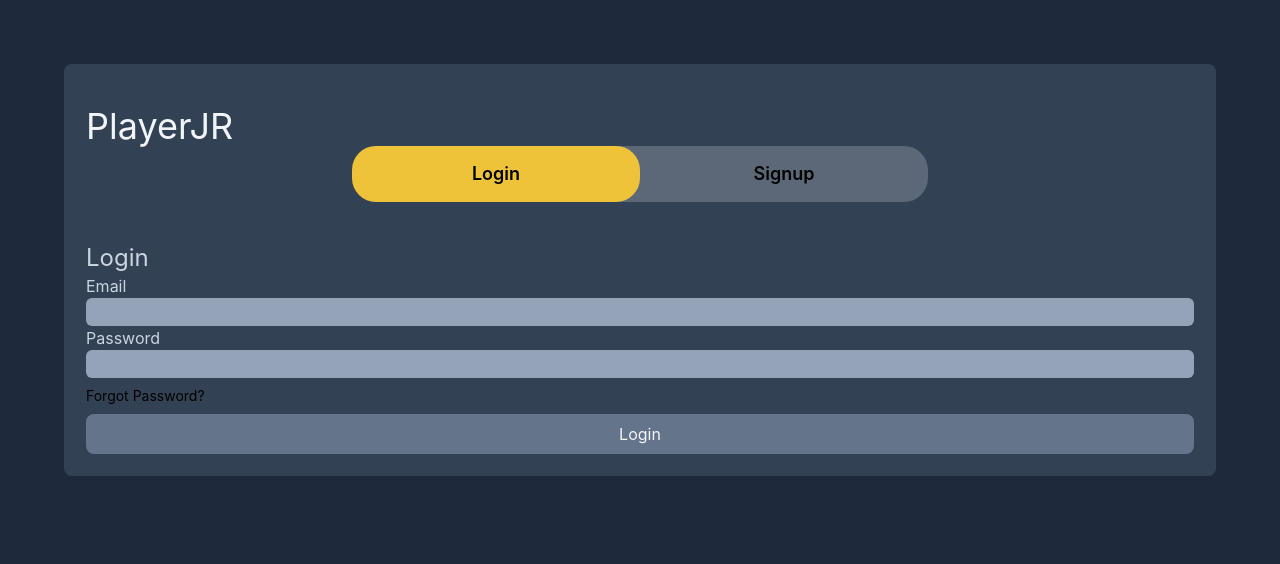
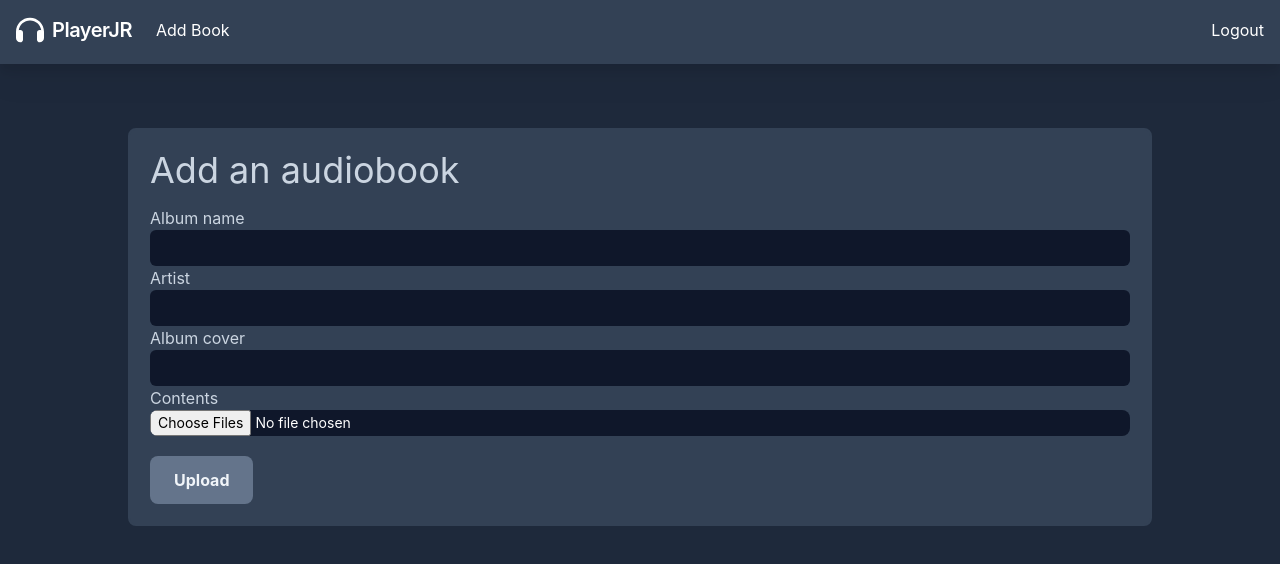
Before and after one commit to IgnasJR/audiobook-player, a React (Create React App) app in the folder audiobook-player/: page /addbook in a window 1280 px wide. Shown: the top 564 px of the page. Built offline with nearby package versions, Linux system fonts and the light colour scheme.

Commit message:
Added add album functionality, refactored other components

```diff
--- a/audiobook-player/src/App.js
+++ b/audiobook-player/src/App.js
@@ -13,7 +13,7 @@ import AddBook from "./Pages/AddBook";
 import Header from "./Components/Header";
 
 function App() {
-  const [isAuthenticated, setIsAuthenticated] = useState(false);
+  const [isAuthenticated, setIsAuthenticated] = useState(true);
 
   return (
     <Router>
--- a/audiobook-player/src/Components/Header.jsx
+++ b/audiobook-player/src/Components/Header.jsx
@@ -25,7 +25,7 @@ return (
         <a class="pl-6 inline-block text-m text-white hover:text-slate-400">Add Book</a>
       </NavLink>
     </div>
-    <a class="inline-block text-m text-white hover:text-slate-400" onClick={logout}>Logout</a>
+    <a class="inline-block text-m text-white hover:text-slate-400 hover:cursor-pointer" onClick={logout}>Logout</a>
   </nav>
 </div>
 );
--- a/audiobook-player/src/Components/Notification.jsx
+++ b/audiobook-player/src/Components/Notification.jsx
@@ -1,9 +1,16 @@
 import React, { useState } from 'react';
-function Notification({ notificationContent, notificationType }) {
+function Notification({ notificationContent, notificationType, headerPresent }) {
 const [isVisible, setIsVisible] = useState(true);
-setTimeout(() => setIsVisible(false), 3000);
-    return (
-        <div className={`absolute top-0 p-3 duration-500 font-bold text-xl w-full transition-opacity ease-out ${notificationType === 'error' ? 'bg-red-500' : 'bg-yellow-400'} ${isVisible ? 'opacity-100' : 'opacity-0' }`}>
+if (isVisible) {
+    setTimeout(() => setIsVisible(false), 4000);
+}
+return (
+        <div className={`absolute p-3 duration-500 font-bold text-xl w-full transition-opacity ease-out
+        ${notificationType === 'error' ? 'bg-red-500' :
+            notificationType === 'success' ? 'bg-green-500' :
+            notificationType=== 'warning' ? 'bg-yellow-500' : null}
+        ${isVisible ? 'opacity-100' : 'opacity-0' }
+        ${headerPresent ? 'top-16' : 'top-0'}`}>
             <p>{notificationContent}</p>
         </div>
     );
--- a/audiobook-player/src/Components/Player.jsx
+++ b/audiobook-player/src/Components/Player.jsx
@@ -123,7 +123,7 @@ function Player({selectedTrack }) {
         <h1 className="text-slate-300 text-sm">{selectedTrack ? selectedTrack[queuePosition].Artist : ''}</h1>
       </div>
       <div className="w-full fixed bottom-0 bg-gray-200 rounded-full h-2.5 dark:bg-gray-600" ref={progressRef} onClick={handleProgressClick}>
-        <div className="bg-blue-600 h-2.5 rounded-full transition-all" style={{width:0}} ref={progressValueRef}></div>
+        <div className="bg-blue-600 h-2.5 rounded-full transition-all duration-100 hover:cursor-pointer" style={{width:0}} ref={progressValueRef}></div>
       </div>
     </div>
   );
--- a/audiobook-player/src/Components/Selector.jsx
+++ b/audiobook-player/src/Components/Selector.jsx
@@ -20,15 +20,13 @@ function Selector({ setSelectedTrack, setSelectedAlbum, selectedTrack }) {
     return (
         <div className="flex flex-wrap justify-center bg-inherit pt-16 pb-16 z-0">
             {allAlbums.map((album) =>
-                <div key={album.id} onClick={() => handleAlbumClick(album.Album)} className="relative m-5 flex w-48 max-w-xs flex-col overflow-hidden rounded-lg border border-slate-600 bg-slate-700 shadow-md">
+                <div key={album.id} onClick={() => handleAlbumClick(album.Album)} className="relative m-5 flex w-48 max-w-xs flex-col overflow-hidden rounded-lg border border-slate-600 bg-slate-700 shadow-md transform transition-transform ease-in hover:scale-105">
                     <a className="relative mx-3 mt-3 flex h-40 overflow-hidden rounded-xl">
-                        <img className="object-cover self-center" src={album.Link ? album.Link : "https://upload.wikimedia.org/wikipedia/commons/1/14/No_Image_Available.jpg"}/>
+                    <img className="object-cover self-center" src={album.Link ? album.Link : "https://upload.wikimedia.org/wikipedia/commons/1/14/No_Image_Available.jpg"} alt="Album Cover" />
                     </a>
                     <div className="mt-4 px-5 pb-5">
-                        <a>
-                            <h5 className="text-xl tracking-tight text-slate-100">{album.Album}</h5>
-                            <h5 className="text-m tracking-tight text-slate-300">{album.Artist}</h5>
-                        </a>
+                        <h5 className="text-xl tracking-tight text-slate-100">{album.Album}</h5>
+                        <h5 className="text-m tracking-tight text-slate-300">{album.Artist}</h5>
                     </div>
                 </div>
             )}
--- a/audiobook-player/src/Pages/AddBook.jsx
+++ b/audiobook-player/src/Pages/AddBook.jsx
@@ -1,10 +1,68 @@
 import React from 'react';
 import Header from '../Components/Header';
+import Notification from '../Components/Notification';
+import { useState } from 'react';
 function AddBook({setIsAuthenticated}){
+    const [error, setError] = useState(null);
+    const [notificationContent , setNotificationContent] = React.useState("test");
+    const [notificationType, setNotificationType] = React.useState("error");
+    setTimeout (() => setError(false), 3500);
+
+    const UploadFiles = () => {
+        if (document.getElementById('album').value === "" || document.getElementById('artist').value === "" || document.getElementById('fileInput').count < 1) {
+            setNotificationContent("Please fill out all fields");
+            setNotificationType("warning");
+            setError(true);
+            return;
+        }
+        const albumInput = document.getElementById('album').value;
+        const artistInput = document.getElementById('artist').value;
+        const coverArtLinkInput = document.getElementById('cover').value;
+        const fileInput = document.getElementById('fileInput').files;
+
+        const formData = new FormData();
+        formData.append('album', albumInput);
+        formData.append('artist', artistInput);
+        formData.append('coverArtLink', coverArtLinkInput);
+        for (let i = 0; i < fileInput.length; i++) {
+            formData.append('files', fileInput[i]);
+        }
+
+        fetch(`${window.location.protocol}//${window.location.hostname}:3001/api/upload`, {
+            method: 'POST',
+            body: formData
+        })
+        .then(response => {
+            if (!response.ok) {
+                throw new Error('Network response was not ok');
+            }
+            return response.text();
+        })
+        .then(data => {
+            console.log(data); // Success message from the server
+        })
+        .catch(error => {
+            console.error('There was a problem with your fetch operation:', error);
+        });
+    }
+
+
     return (
-        <div className="bg-inherit">
+        <div className="bg-inherit pt-16">
             <Header setIsAuthenticated={setIsAuthenticated} />
-            <h1 className="text-4xl text-center text-slate-100 pt-16">Add Book</h1>
+            {error ? <Notification headerPresent = {true} notificationContent={notificationContent} notificationType={notificationType}></Notification> : null }
+            <div className='bg-inherit m-auto h-4/5 shadow-slate-500 border-2 border-slate-700 rounded-lg p-5 bg-slate-700 mt-[5%] sm:ml-32 sm:mr-32'>
+                <p className="text-4xl text-slate-300 pb-4">Add an audiobook</p>
+                <p className="text-slate-300">Album name</p>
+                <input className='w-full bg-slate-900 text-white rounded-md h-9 text-lg p-2' type="text" id="album" />
+                <p className="text-slate-300">Artist</p>
+                <input className='w-full bg-slate-900 text-white rounded-md h-9 text-lg p-2' type="text" id="artist" />
+                <p className="text-slate-300">Album cover</p>
+                <input className='w-full bg-slate-900 text-white rounded-md h-9 text-lg p-2' type="url" id="cover" />
+                <p className="text-slate-300">Contents</p>
+                <input class="block w-full text-sm text-white rounded-lg cursor-pointer bg-slate-900" multiple type="file" id="fileInput"/>
+                <button className="bg-slate-500 text-slate-100 rounded-lg p-3 font-bold mt-5 pl-6 pr-6" onClick={UploadFiles}>Upload</button>
+            </div>
         </div>
     );
 }
--- a/audiobook-player/src/Pages/Login.jsx
+++ b/audiobook-player/src/Pages/Login.jsx
@@ -36,7 +36,7 @@ function Login({setIsAuthenticated}) {
     return (
         <div>
             {error ? <Notification notificationContent={notificationContent} notificationType={notificationType}></Notification> : null }
-            <div className={`bg-inherit m-auto h-4/5 shadow-slate-500 border-2 border-slate-700 rounded-lg p-5 bg-slate-700 mt-[5%] sm:ml-16 sm:mr-16`}>
+            <div className={`bg-inherit m-auto h-4/5 shadow-slate-500 border-2 border-slate-700 rounded-lg p-5 bg-slate-700 mt-[5%] sm:ml-32 sm:mr-32`}>
                 <h1 className="text-4xl text-slate-100 pt-5">PlayerJR</h1>
                 <div className="flex justify-center items-stretch relative flex-row">
                     <div className={`w-72 max-w-[45%] h-14 rounded-l-3xl rounded-r-3xl bg-yellow-500 absolute border-solid z-0 transition-transform ${isLogin ? `translate-x-[-50%]` : `translate-x-[50%]`}`}></div>
@@ -46,11 +46,11 @@ function Login({setIsAuthenticated}) {
                 {isLogin ? <div className='flex flex-col pt-10'>
                     <p className="text-2xl text-slate-300">Login</p>
                     <p className="text-slate-300">Email</p>
-                    <input className='w-full bg-slate-400 rounded-md h-7' type="email" name="email" id="email" />
+                    <input className='w-full bg-slate-900 text-white rounded-md h-9 text-lg p-2' type="email" name="email" id="email" />
                     <p className="text-slate-300">Password</p>
-                    <input className='w-full bg-slate-400 rounded-md h-7' type="password" name="password" id="password" />
+                    <input className='w-full bg-slate-900 text-white rounded-md h-9 text-lg p-2' type="password" name="password" id="password" />
                     <p className="text-sm hover:text-blue-300 cursor-pointer pt-2 pb-2" onClick={handleForgotPasswordClick}>Forgot Password?</p>
-                    <button className="bg-slate-500 text-slate-100 rounded-lg p-2" onClick={handleLogin}>Login</button>
+                    <button className="bg-slate-500 text-slate-100 rounded-lg p-3 font-bold" onClick={handleLogin}>Login</button>
                 </div>:
                 <div>
 
```
Also changed, not shown: 2 other files (tests, documents, lock files or other folders).
